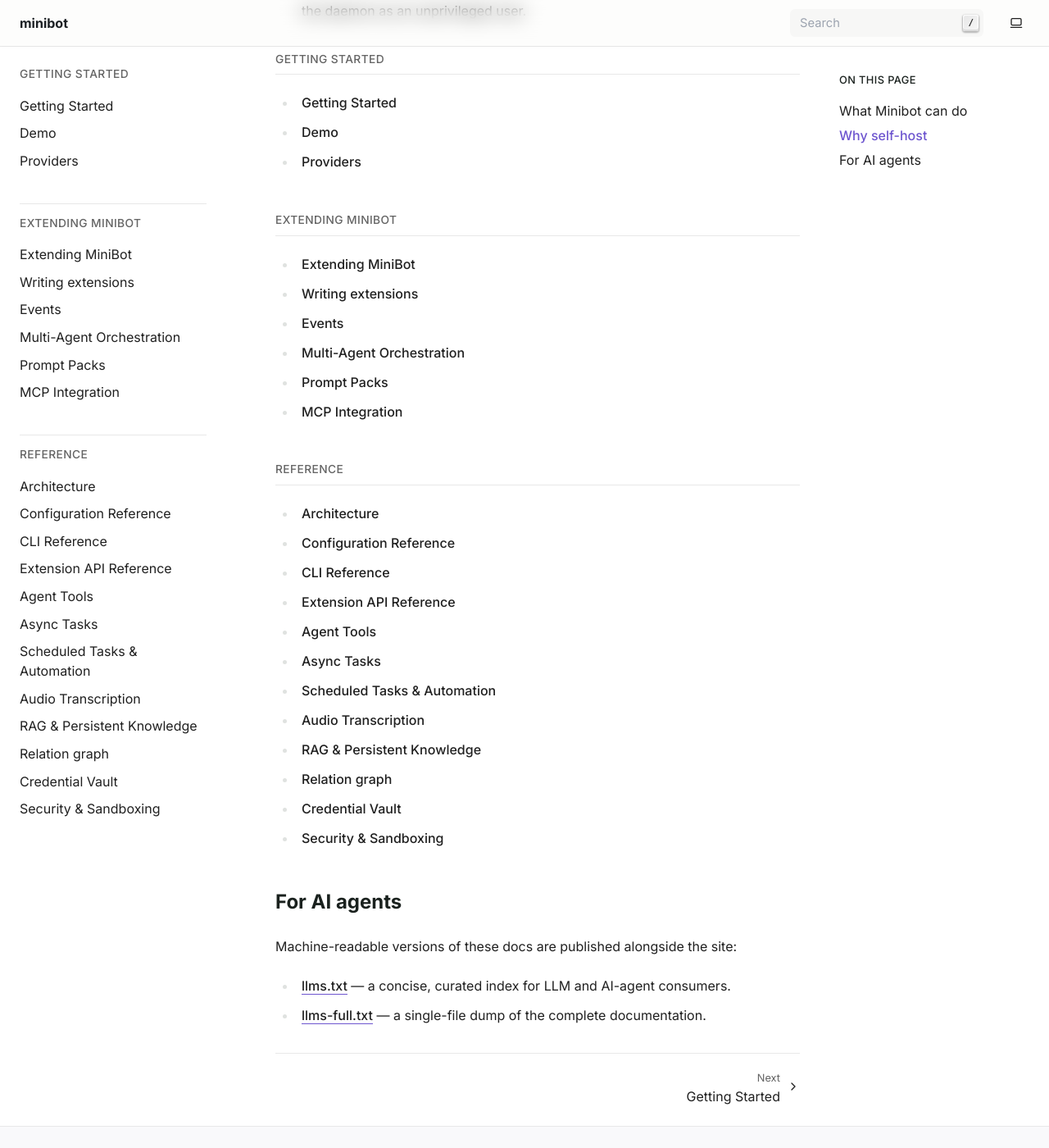
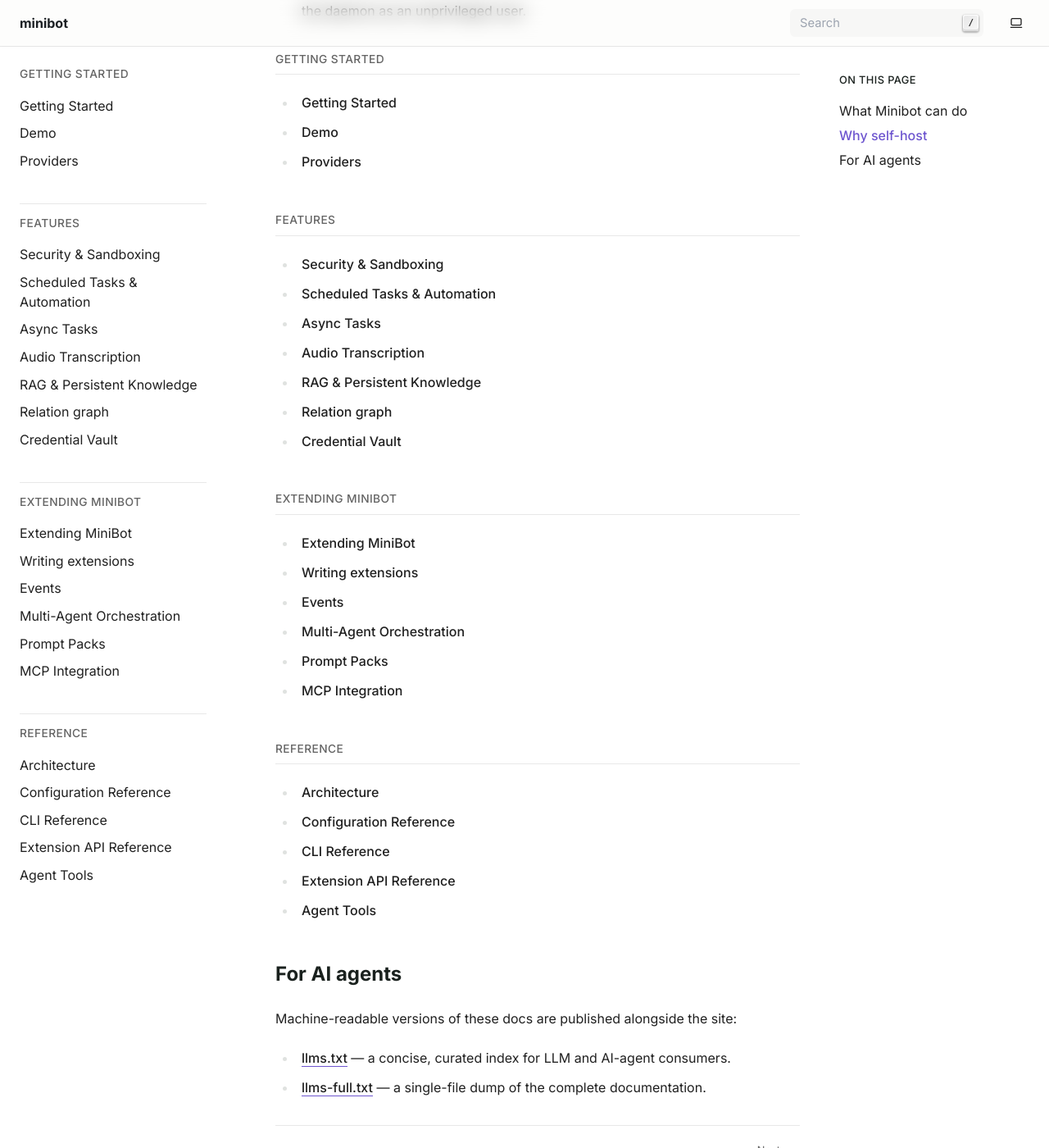
Before and after one commit to sonic182/minibot, a Sphinx documentation site: the page built from docs/index.rst, in a window 1280 px wide and 1400 px high, scrolled down 1181 px. Shown: the whole window at 82% size. Built offline with Sphinx 7.4.7, drawn with Linux system fonts in a browser that asks for light colours; some of the changed lines change nothing that is shown.

Commit message:
bit docs update

```diff
--- a/docs/index.rst
+++ b/docs/index.rst
@@ -47,6 +47,18 @@
 
 .. toctree::
    :maxdepth: 2
+   :caption: Features
+
+   security
+   scheduler
+   tasks
+   audio
+   rag
+   graph
+   vault
+
+.. toctree::
+   :maxdepth: 2
    :caption: Extending MiniBot
 
    extending
@@ -65,13 +77,6 @@
    cli
    extension-api
    tools
-   tasks
-   scheduler
-   audio
-   rag
-   graph
-   vault
-   security
 
 For AI agents
 -------------
```
Also changed, not shown: 1 other file.
